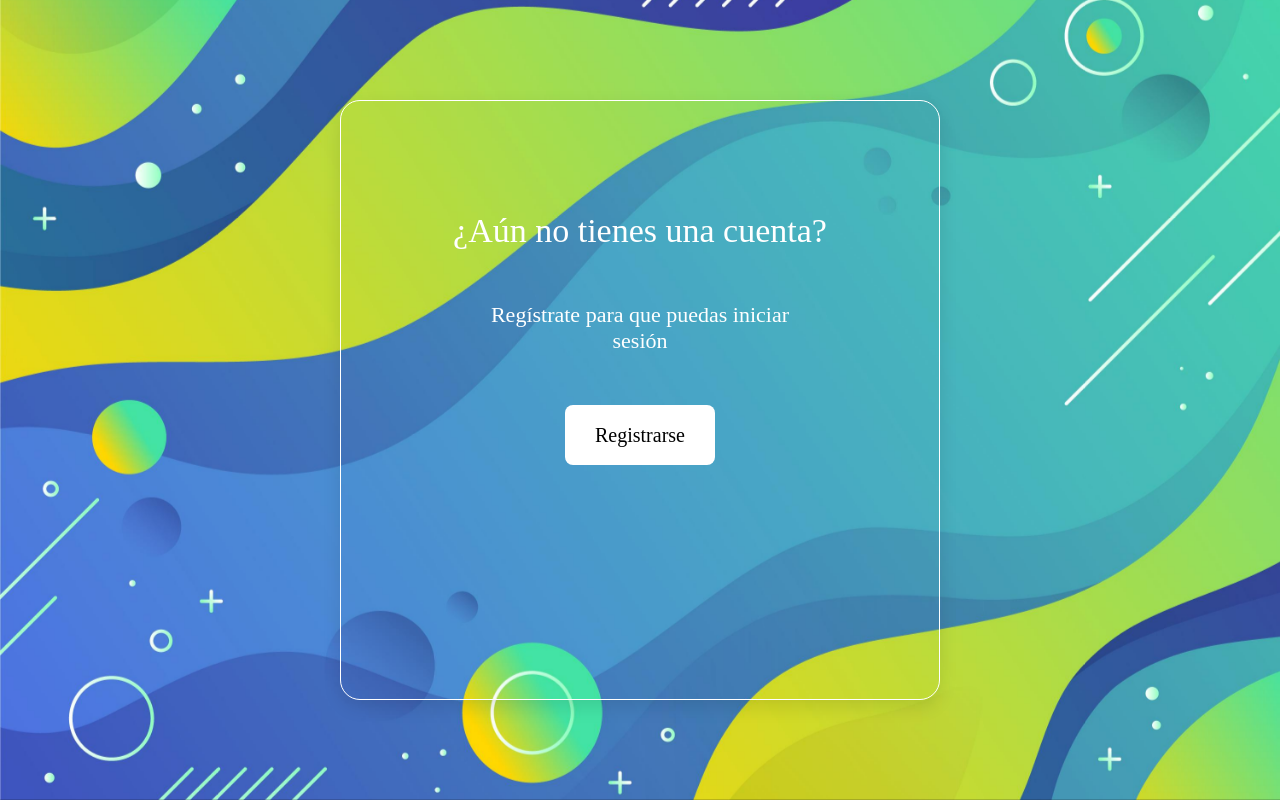
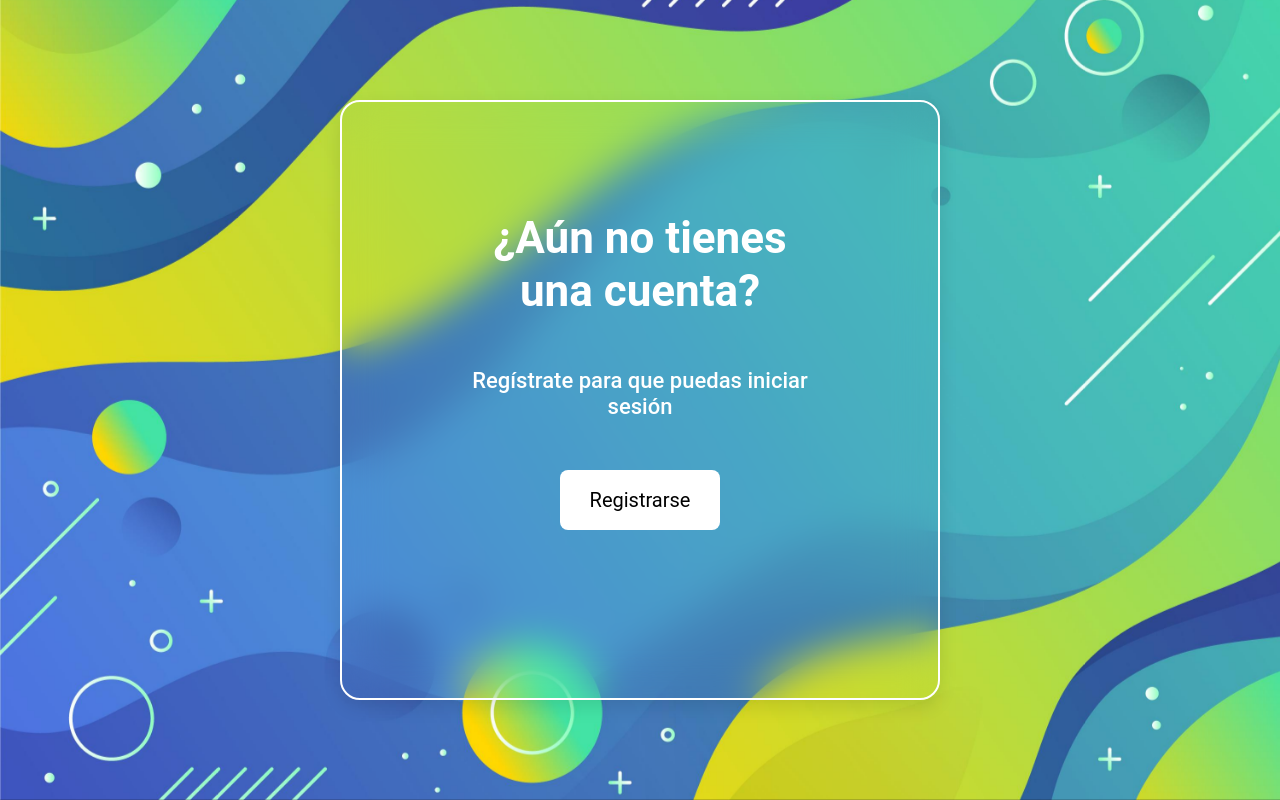
Before and after one commit to HectorRomero18/proyecto2dosemestre, a React (Create React App) app: page / in a window 1280 px wide. Built offline with nearby package versions, Linux system fonts and the light colour scheme.

Commit message:
Nada actualizado XD

```diff
--- a/src/Login/RegisterCard.css
+++ b/src/Login/RegisterCard.css
@@ -6,7 +6,7 @@
     background-repeat: no-repeat;
     background-position: center;
     background-attachment: fixed;
-    font-family: cursive;
+    font-family: Roboto;
     display: flex;
     justify-content: center;
     align-items: center;
@@ -14,9 +14,10 @@
   }
 
   .register-card {
-    background-color: transparent;
+    background-color: rga(181, 209, 236, 0.5);
     padding: 80px;
-    border: 1px solid #fff;
+    border: 2px solid rgba(255, 255, 255, 5);
+    backdrop-filter: blur(20px);
     box-sizing: border-box;
     border-radius: 20px;
     box-shadow: 0 7px 18px rgba(0, 0, 0, 0.1);
@@ -29,7 +30,8 @@
   .register-card h1 {
     color: #fff;
     margin: 30px;
-    font-size: 34px;
+    font-size: 44px;
+    font-weight: bolder;
     margin-bottom: 20px;
   }
 
@@ -55,7 +57,7 @@
 
   .register-card-container .register-card .register-button:hover {
     color: #ffffff; /* Cambio de color del texto al hacer hover */
-    background-color: #000000; /* Nuevo color de fondo al hacer hover */
+    background-color: #46A2FD; /* Nuevo color de fondo al hacer hover */
   }
 
   .register-card-container .register-card .register-button::before {
--- a/src/components/PostList/PostList.jsx
+++ b/src/components/PostList/PostList.jsx
@@ -2,7 +2,7 @@ import React, { useState } from 'react';
 import './PostList.css'; // Importa el archivo CSS para los estilos de PostList
 import EditPost from './EditPost'; // Importa el componente EditPost, asegúrate de que la ruta sea correcta
 
-function PostList({ posts, editPost, deletePost }) {
+function PostList({ posts = [], editPost, deletePost }) {
   // Estados para controlar qué publicación está expandida y cuál está en modo de edición
   const [expandedPostIndex, setExpandedPostIndex] = useState(null);
   const [editingPostIndex, setEditingPostIndex] = useState(null);
--- a/src/components/TeachList/TeachList.jsx
+++ b/src/components/TeachList/TeachList.jsx
@@ -1,21 +1,18 @@
-// TeachList.js
-
 import React, { useState } from 'react';
 import './TeachList.css'; // Asegúrate de importar tu archivo CSS
 
-  // Estado para rastrear el índice de la publicación expandida
-function TeachList({ posts }) {
+// Estado para rastrear el índice de la publicación expandida
+function TeachList({ posts = [] }) {
   const [expandedPostIndex, setExpandedPostIndex] = useState(null);
 
-// Función para alternar entre expandir y contraer el contenido de la publicación
+  // Función para alternar entre expandir y contraer el contenido de la publicación
   const toggleReadMore = (index) => {
     setExpandedPostIndex(expandedPostIndex === index ? null : index);
   };
 
-
   return (
-    <div className="teach-list"> {/* Contenedor principal de TeachList */}
-    {/* Verifica si hay publicaciones */}
+    <div className="teach-list">
+      {/* Verifica si hay publicaciones */}
       {posts.length > 0 ? (
         posts.map((post, index) => {
           // Determina si la publicación está expandida
```
Also changed, not shown: src/index.js (+6 -4 lines).
